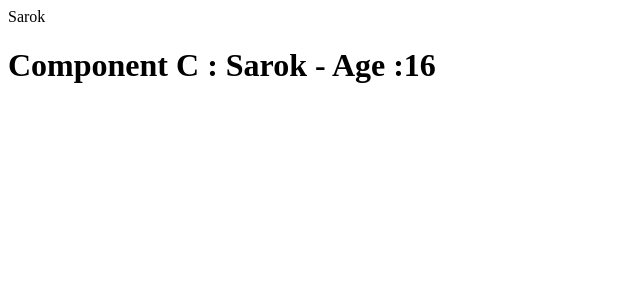
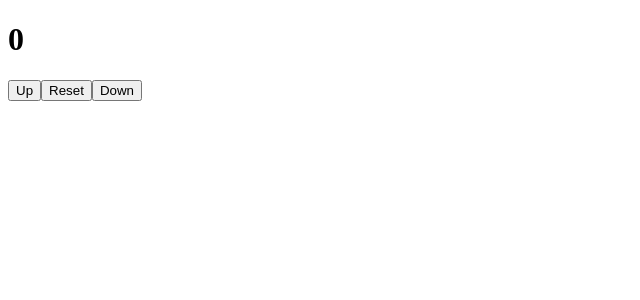
Before and after one commit to sarok86/Hook-and-differnt-types-of-use, a React (Create React App) app: page / in a window 1280 px wide. Shown: the top 300 px of the page, without its empty margins (0-640 px from the left). Built offline with nearby package versions, Linux system fonts and the light colour scheme.

Commit message:
add useEffect to file

```diff
--- a/src/App.js
+++ b/src/App.js
@@ -1,5 +1,6 @@
-import React, { useState } from 'react';
-import ComA from './components/ComA';
+import React from 'react';
+import Counter from './components/Counter';
+// import ComA from './components/ComA';
 // import Data from './components/Data';
 // import Logger from './components/Logger';
 
@@ -9,7 +10,7 @@ export const AgeContext = React.createContext();
 const App = () => {
 
   // const [isShown , setIsShown] = useState(true);
-  const [name , setName] = useState("Sarok")
+  // const [name , setName] = useState("Sarok")
 
   return (
     <div>
@@ -17,11 +18,13 @@ const App = () => {
       {isShown && <Logger/>} */}
       {/* <Data/> */}
 
-      <NameContext.Provider value={name}>
+      {/* <NameContext.Provider value={name}>
         <AgeContext.Provider value={16}>
         <ComA name={name} />
         </AgeContext.Provider>
-      </NameContext.Provider>
+      </NameContext.Provider> */}
+
+      <Counter />
     </div>
   );
 };
--- /dev/null
+++ b/src/components/Counter.js
@@ -0,0 +1,31 @@
+import React,{ useReducer } from 'react';
+
+const initialState = 0
+const reducer =(state, action ) => {
+    switch(action){
+        case "Up":
+            return state + 1
+        case "Down":
+            return state - 1
+        case "Reset":
+            return initialState
+        default :
+        return state
+    }
+}
+
+const Counter = () => {
+
+    const [number , dispatch] = useReducer(reducer , initialState);
+
+    return (
+        <div>
+            <h1>{number}</h1>
+            <button onClick={() => dispatch("Up")}>Up</button>
+            <button onClick={() => dispatch("Reset")}>Reset</button>
+            <button onClick={() => dispatch("Down")}>Down</button>
+        </div>
+    );
+};
+
+export default Counter;
```
